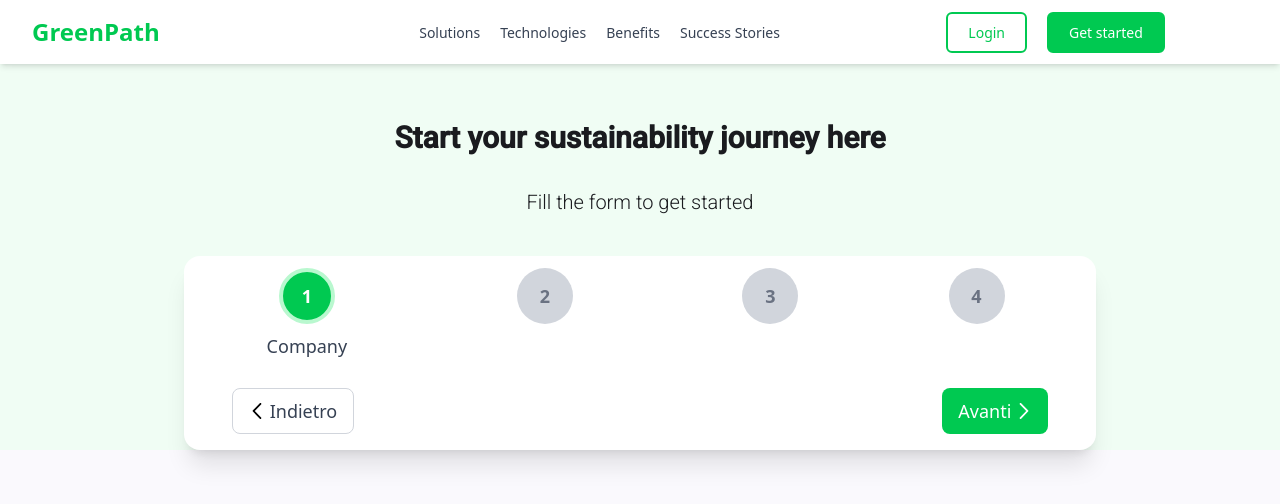
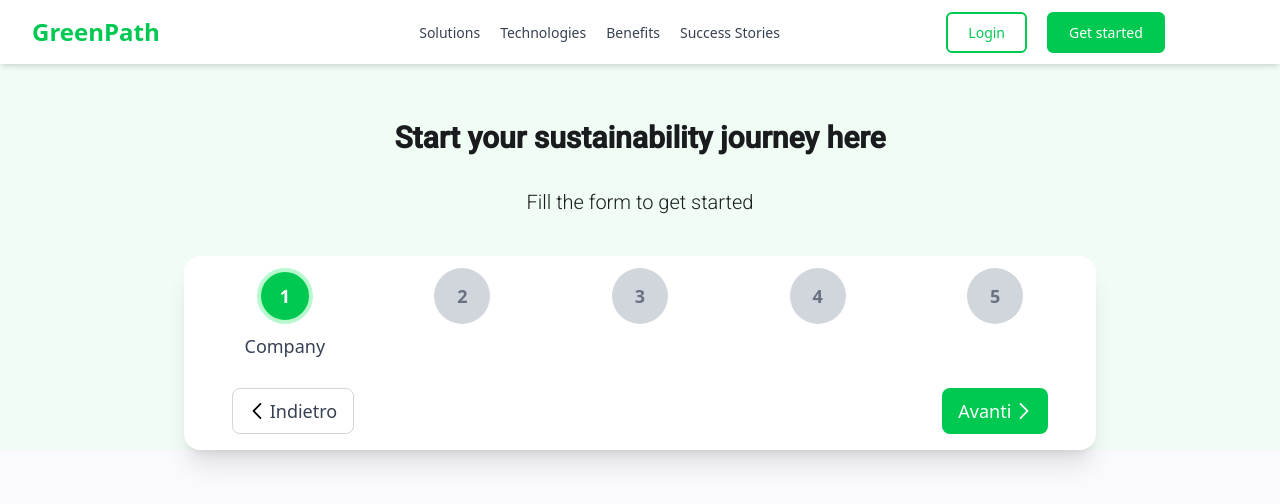
Before and after one commit to diopmorfall/green-path, an Angular app: page /signup in a window 1280 px wide. Shown: the top 504 px of the page. Built offline with nearby package versions, Linux system fonts and the light colour scheme.

Commit message:
Account step added

```diff
--- a/src/app/features/auth/sign-up/sign-up.ts
+++ b/src/app/features/auth/sign-up/sign-up.ts
@@ -9,4 +9,5 @@ import { MultiStepForm } from '../../../shared/components/multi-step-form/multi-
     styleUrl: './sign-up.css',
 })
 export class SignUp {
-    signUpStepsLabels: string[] = ["Company", "Sustainability", "Goals", "Contacts"];}
+    signUpStepsLabels: string[] = ["Company", "Sustainability", "Goals", "Contacts", "Account"];
+}
--- a/src/app/shared/components/multi-step-form/multi-step-form.html
+++ b/src/app/shared/components/multi-step-form/multi-step-form.html
@@ -1,7 +1,7 @@
 <div class="w-full h-full flex flex-col items-center bg-white shadow-xl rounded-2xl">
-    <div class="flex justify-around items-center w-full p-3">
+    <div class="flex justify-between items-center w-full p-3">
         @for (stepLabel of formStepsLabels; track $index) {
-            <div class="flex flex-col items-center">
+            <div class="flex flex-col items-center flex-1">
                 <div class="step-indicator"
                     [ngClass]="{'unreached-step': $index + 1 !== currentStep }"
                     [class.active-step]="$index + 1 === currentStep"
```
